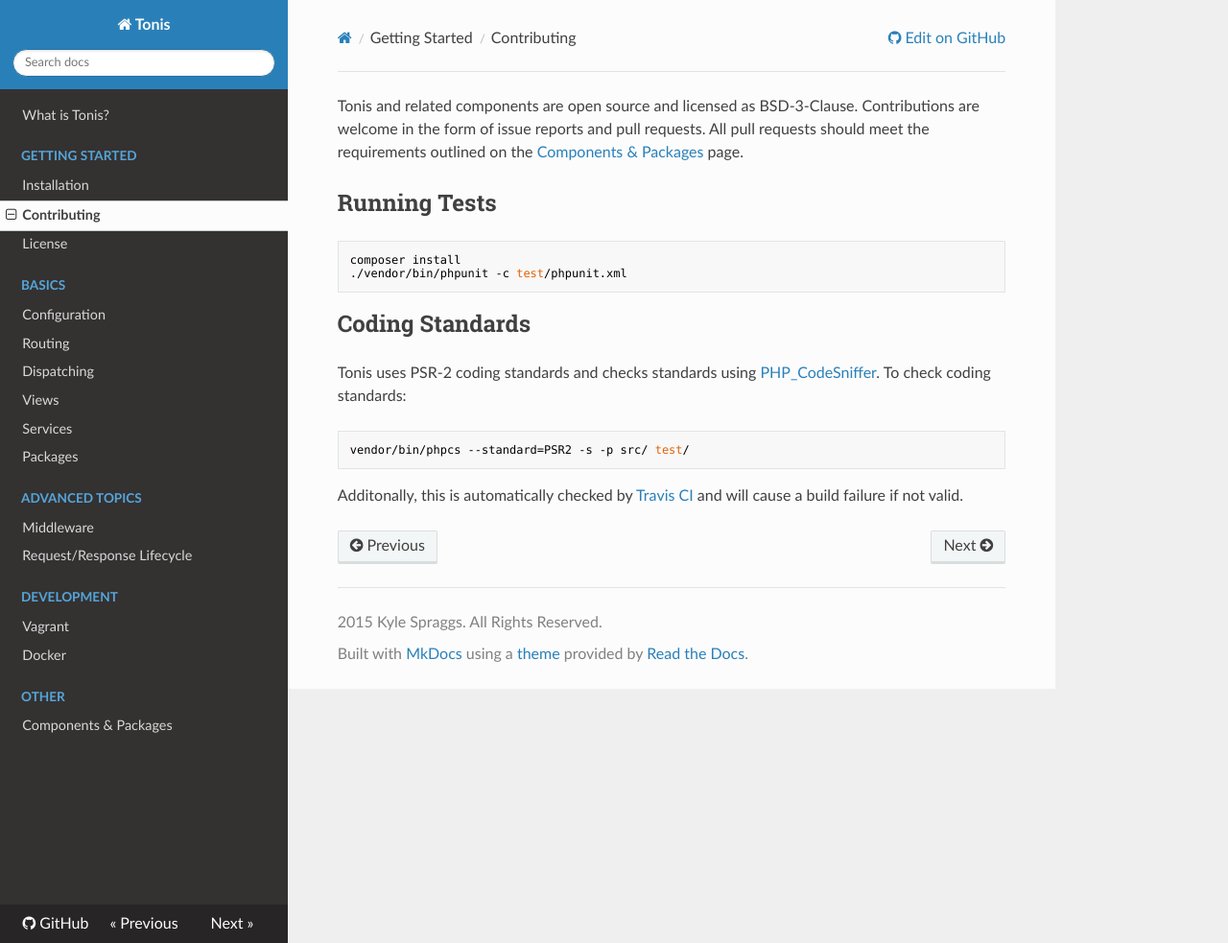
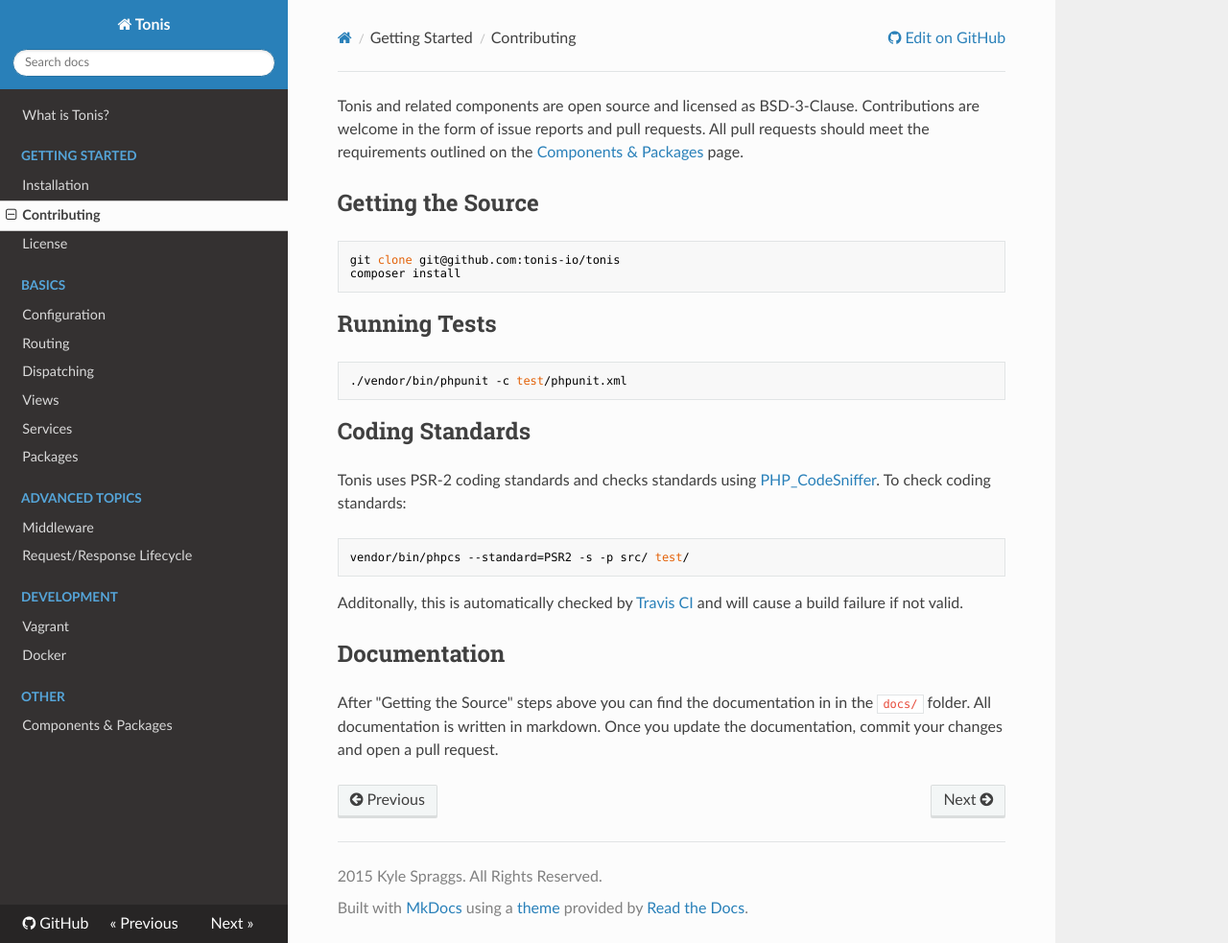
Before and after one commit to tonis-io-legacy/tonis-project, an MkDocs documentation site: the page built from docs/getting-started/contributing.md, in a window 1280 px wide and 983 px high. Shown: the whole window at 96% size. Built offline with MkDocs 1.6.1, drawn with Linux system fonts in a browser that asks for light colours; nearby versions of some CDN libraries; old or Windows-style settings are respelled for this version of MkDocs.

Commit message:
Doc updates

````diff
--- a/docs/getting-started/contributing.md
+++ b/docs/getting-started/contributing.md
@@ -1,12 +1,19 @@
 Tonis and related components are open source and licensed as BSD-3-Clause. Contributions are welcome in the form of issue
 reports and pull requests. All pull requests should meet the requirements outlined on the [Components & Packages](/other/components-and-packages)
 page.
+
+Getting the Source
+------------------
+
+```sh
+git clone git@github.com:tonis-io/tonis
+composer install
+```
 
 Running Tests
 -------------
 
 ```sh
-composer install
 ./vendor/bin/phpunit -c test/phpunit.xml
 ```
 
@@ -21,3 +28,9 @@ vendor/bin/phpcs --standard=PSR2 -s -p src/ test/
 ```
 
 Additonally, this is automatically checked by [Travis CI](https://travis-ci.org) and will cause a build failure if not valid.
+
+Documentation
+-------------
+
+After "Getting the Source" steps above you can find the documentation in in the `docs/` folder. All documentation is written
+in markdown. Once you update the documentation, commit your changes and open a pull request.
````
